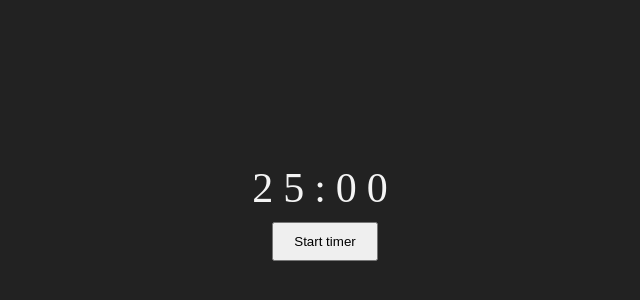
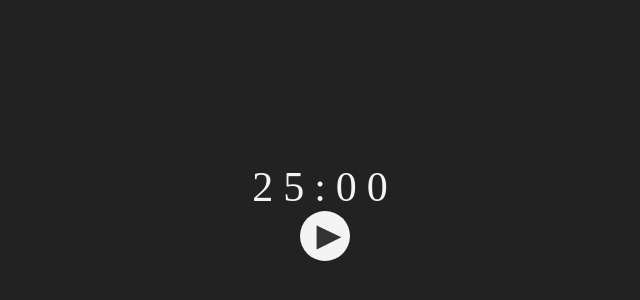
Before and after one commit to VladyslavHimself/PomoBlack, a React (Create React App) app: page / in a window 1280 px wide. Shown: the part 188-488 px from the top of the page, without its empty margins (315-955 px from the left). Built offline with nearby package versions, Linux system fonts and the light colour scheme.

Commit message:
added Button to Ui

```diff
--- a/src/App.tsx
+++ b/src/App.tsx
@@ -1,6 +1,7 @@
 import React, { useEffect, useState } from 'react';
 
 import classes from './App.module.scss';
+import { TimerButton } from './components/Ui/TimerButton/TimerButton';
 import { Timer } from './services/TimerAPI/Timer.service';
 
 const App = () => {
@@ -18,7 +19,7 @@ const App = () => {
   }, [minutes, seconds, isTimerStarted])
 
   const onStartTimerHandler = () => {
-    setIsTimerStarted(!isTimerStarted);
+    setIsTimerStarted(prevState => !prevState);
   }
 
   return (
@@ -26,7 +27,7 @@ const App = () => {
       <span className={classes.timer}>
         <span>{minutes < 10 ? (0) : null}{minutes}</span>:<span>{seconds < 10 ? (0) : null}{seconds}</span>
       </span>
-      <button className={classes['start-button']} onClick={onStartTimerHandler}>Start timer</button>
+      <TimerButton onClickHandler={onStartTimerHandler} timerStatus={isTimerStarted}/>
     </div>
   );
 }
--- /dev/null
+++ b/src/components/Ui/TimerButton/TimerButton.module.scss
@@ -0,0 +1,30 @@
+.toggle-button {
+  width: 50px;
+  height: 50px;
+  border-radius: 100%;
+  border: none;
+  background-color: #f4f4f4;
+
+  &__play-icon {
+    position: relative;
+    top: 25%;
+    left: 50%;
+    transform: translate(-50%, -50%);
+    width: 25px;
+    height: 25px;
+
+    clip-path: polygon(20% 0%, 0% 20%, 30% 50%, 0% 80%, 20% 100%, 50% 70%, 80% 100%, 100% 80%, 70% 50%, 100% 20%, 80% 0%, 50% 30%);
+    background-color: #333;
+  }
+
+  &__pause-icon {
+    position: relative;
+    top: 25%;
+    left: 50%;
+    transform: translate(-35%, -45%);
+    width: 25px;
+    height: 25px;
+    background-color: #333;
+    clip-path: polygon(0 2%, 0% 100%, 100% 50%);
+  }
+}
--- /dev/null
+++ b/src/components/Ui/TimerButton/TimerButton.tsx
@@ -0,0 +1,19 @@
+import React, { FC } from 'react'
+
+import classes from './TimerButton.module.scss';
+
+interface IProps {
+  onClickHandler: React.MouseEventHandler<HTMLButtonElement>,
+  timerStatus: boolean,
+}
+
+export const TimerButton = ({onClickHandler, timerStatus}: IProps): JSX.Element => {
+  return (
+    <button onClick={onClickHandler} className={classes['toggle-button']}>
+      {
+      timerStatus ? <div className={classes['toggle-button__play-icon']} />
+                  : <div className={classes['toggle-button__pause-icon']} />
+      }
+    </button>
+  );
+};
```
